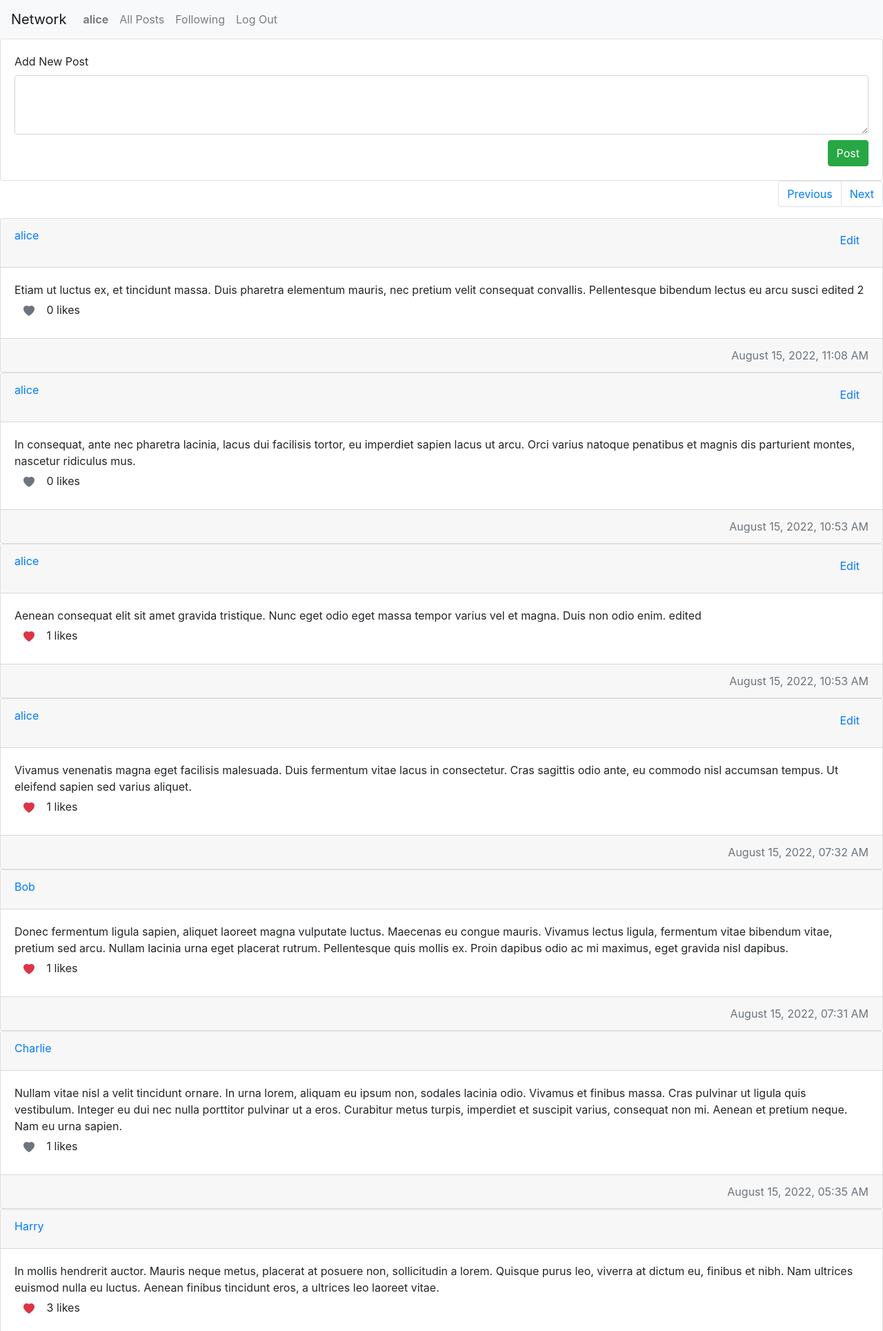
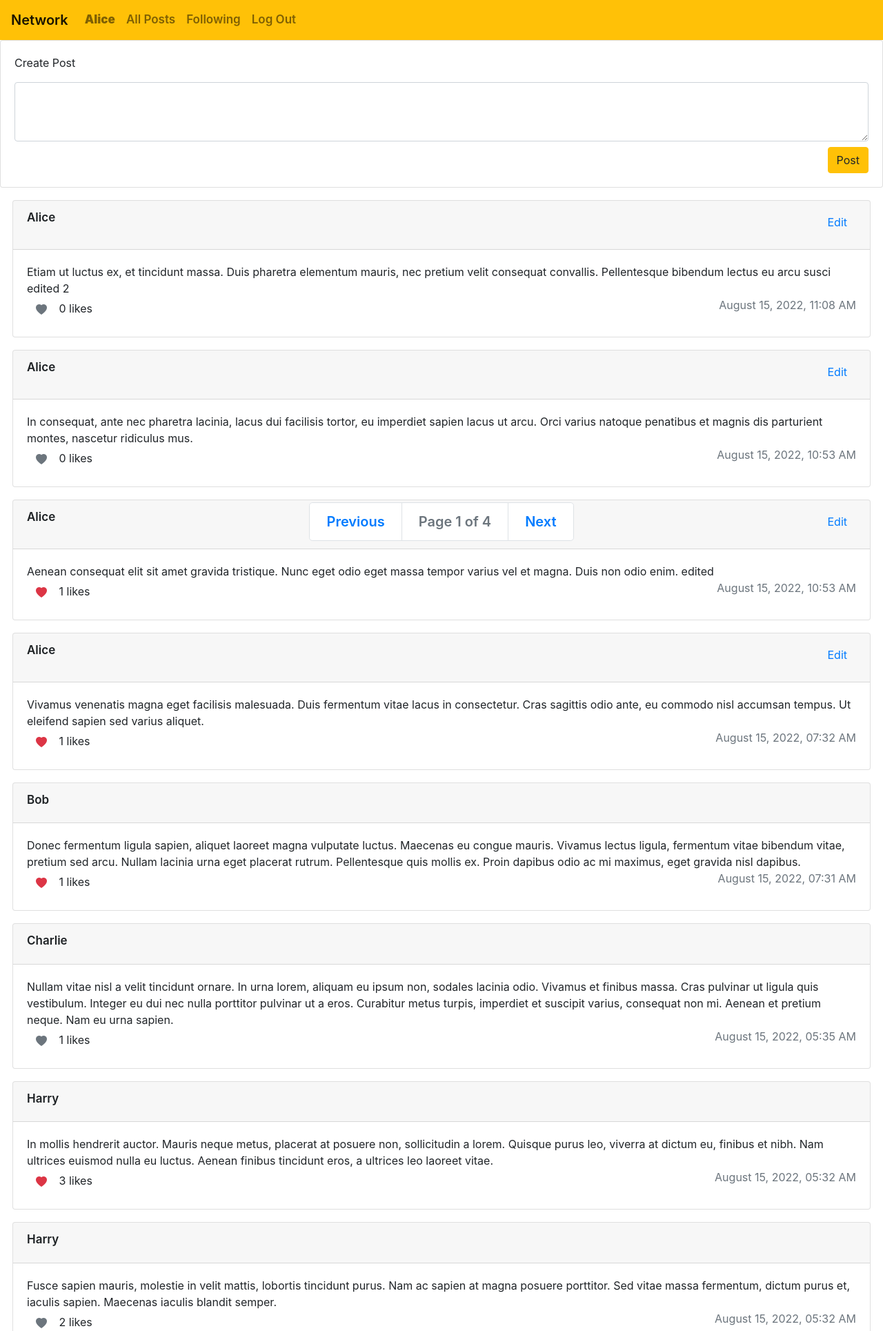
Before and after one commit to swaranrajlaxmi/cs50, a Django app: page / in a window 1280 px wide. Shown: the top 1929 px of the page at 69% size. Run offline with Django 3.2, Linux system fonts and the light colour scheme; a user stored in the database is signed in; data comes from the database, SQL or seed files in the repository; both versions use the stored data as it was after the commit; some libraries are stand-ins or nearby versions.

Commit message:
changes website styling

```diff
--- a/network/static/network/new_post.js
+++ b/network/static/network/new_post.js
@@ -71,12 +71,14 @@ function allPosts() {
     .then(res => {
         let parentElement = document.getElementById('allposts')
         parentElement.innerHTML = "";
-        console.log("in then",res.posts);
+
         for (let i = 0; i < res.posts.length; i++) {
             // take values from posts
             singlePost(res.posts[i], 'after');
         }
         numPages = res.totalPages
+        document.querySelector("#current_page").innerText = currentPage;
+        document.querySelector("#num_pages").innerText = numPages;
 
     });
 }
@@ -131,7 +133,7 @@ function singlePost(post, direction) {
         <div class="card-header" >
             <div class="d-flex mb-2">
                 <div class="d-flex justify-content-start">
-                    <a href="/profile/${post.username}" class="card-link">${ post.username }</a>
+                    <a href="/profile/${post.username}" class="card-link username">${ post.username }</a>
                 </div>
                 <div class="w-100 d-flex justify-content-end">
                     <button class="btn btn-link edit-btn ${post.isPostOwner == false ? 'd-none': ''}" onclick="edit()">Edit</button>
@@ -153,10 +155,8 @@ function singlePost(post, direction) {
                     <i class="bi bi-heart-fill ${post.isLiked == false ? 'text-secondary': 'text-danger'}"></i>
                 </button>
                 <span class="like-count-span">${post.likes}</span> likes
+                <span class="float-right text-muted">${post.timestamp}</span>
             </div>
-        </div>
-        <div class="card-footer text-muted">
-            <div class="text-right">${post.timestamp}</div>
         </div>
     </div>
     `
@@ -171,6 +171,7 @@ function singlePost(post, direction) {
     else{
         document.querySelector("#allposts").appendChild(postDiv);
     }
+
 }
 
 
--- a/network/static/network/styles.css
+++ b/network/static/network/styles.css
@@ -23,3 +23,17 @@
 .post-card-edit .textarea-section{
     display: block;
 }
+
+a {
+    font-weight: 600;
+    font-size: 17px;
+    color: #1d2124;
+}
+
+.username {
+    text-transform: capitalize;
+  }
+
+.post-card {
+    margin: 18px;
+  }
--- a/network/templates/network/allpost.html
+++ b/network/templates/network/allpost.html
@@ -1,18 +1,22 @@
 {% load static %}
 
-<nav aria-label="Page navigation">
-    <ul class="pagination justify-content-end">
+<div id="allposts"></div>
+
+<nav aria-label="Page navigation " class="fixed-bottom ">
+  <ul class="pagination pagination-lg justify-content-center">
     <li class="page-item previous-btn ">
       <a class="page-link" href="#" >Previous</a>
     </li>
+    <li class="page-item disabled">
+      <a class="page-link" href="#">Page <span id="current_page"></span> of <span id="num_pages"></span>
+    </a></li>
+
     <li class="page-item next-btn">
       <a class="page-link" href="#">Next</a>
     </li>
   </ul>
 </nav>
 
-<div id="allposts"></div>
-
 {% block script %}
     <script src="{% static 'network/new_post.js'%}"></script>
 {% endblock %}
--- a/network/templates/network/index.html
+++ b/network/templates/network/index.html
@@ -5,10 +5,10 @@
 <div class="card" id="new_post">
     {% if user.is_authenticated %}
     <div class="card-body my-card">
-        Add New Post
+        <label>Create Post</label>
             <textarea class="mt-2 form-control" id="add-text" rows="3"></textarea>
             <div class="mt-2 d-flex justify-content-end">
-                <button type="button" id="add-btn" class="btn btn-success">Post</button>
+                <button type="button" id="add-btn" class="btn btn-warning">Post</button>
             </div>
     </div>
     {% endif %}
--- a/network/templates/network/layout.html
+++ b/network/templates/network/layout.html
@@ -12,14 +12,14 @@
     </head>
     <body>
 
-        <nav class="navbar navbar-expand-lg navbar-light bg-light">
+        <nav class="navbar navbar-expand-lg navbar-light bg-warning">
             <a class="navbar-brand" href="#">Network</a>
 
             <div>
               <ul class="navbar-nav mr-auto">
                 {% if user.is_authenticated %}
                     <li class="nav-item">
-                        <a class="nav-link" href="/profile/{{user.username}}"><strong>{{ user.username }}</strong></a>
+                        <a class="nav-link username" href="/profile/{{user.username}}"><strong>{{ user.username }}</strong></a>
                     </li>
                 {% endif %}
                 <li class="nav-item">
--- a/network/templates/network/profile.html
+++ b/network/templates/network/profile.html
@@ -4,7 +4,7 @@
 {% block body %}
 <div class="card" id="profile_header">
     <div class="card-body">
-      <h5 class="card-title" id="target_user">{{target_user}}</h5>
+      <h5 class="card-title username" id="target_user">{{target_user}}</h5>
       {%if target_user.id != current_user.id %}
         <button type="button" id="follow-btn" class="btn btn-outline-primary">
         {% if is_a_follower != 0 %}
--- a/network/views.py
+++ b/network/views.py
@@ -197,7 +197,7 @@ def save_edited_post(request):
         if request.user.id is not None:
             isPostOwner = (post.user.id == request.user.id)
 
-            if len(content) != 0:
+            if len(content) != 0 and isPostOwner == True:
                 post.content = content
                 post.save()
                 return JsonResponse({},status=200)
```
Also changed, not shown: db.sqlite3. Lines whose indentation alone changed are shown as unchanged.
